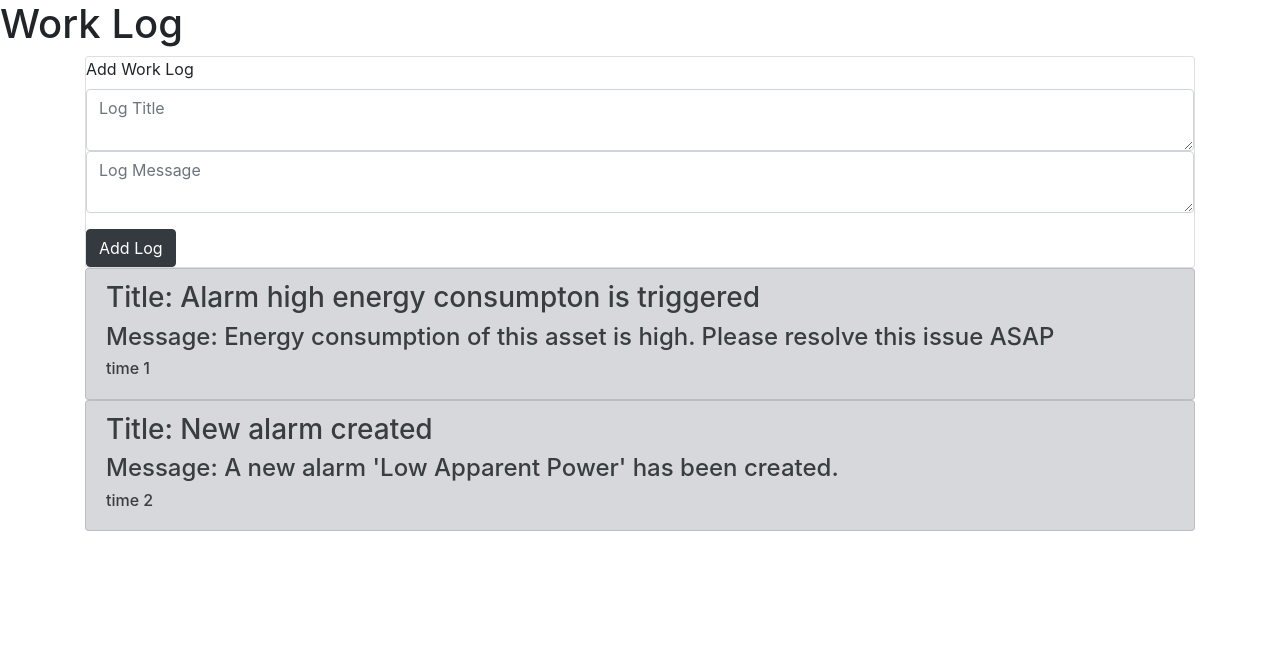
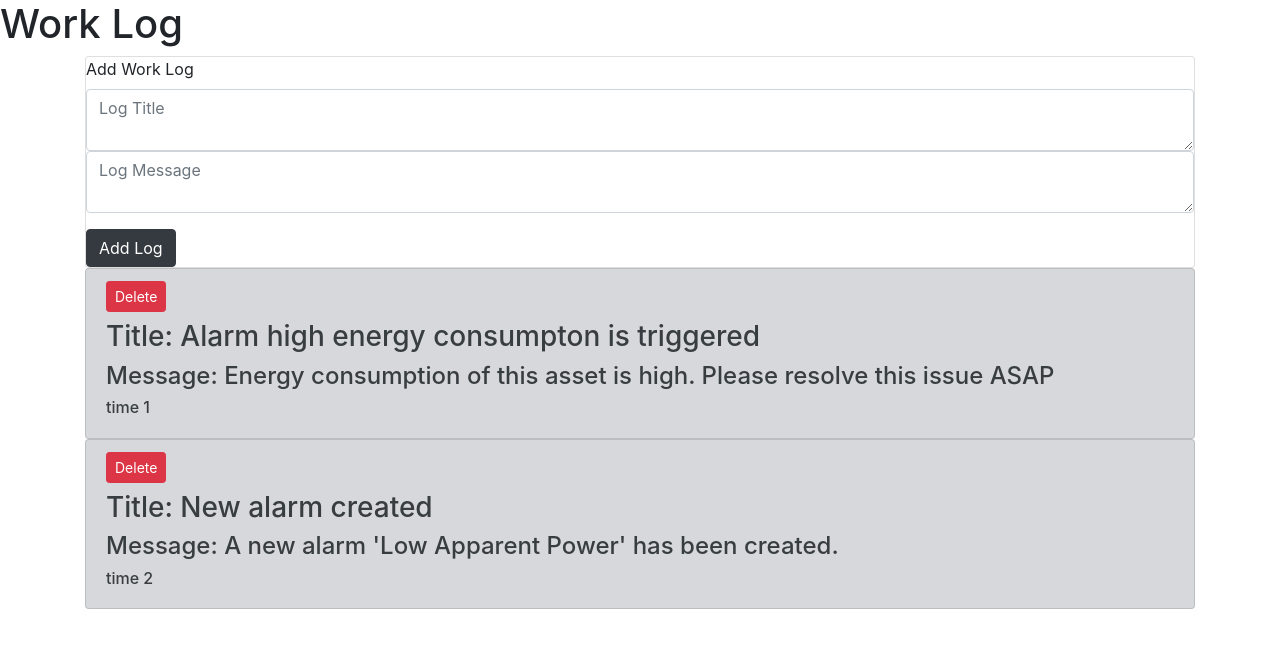
Before and after one commit to ctaylr13/workLog, a React (Create React App) app in the folder my-app/: page / in a window 1280 px wide. Shown: the top 648 px of the page. Built offline with nearby package versions, Linux system fonts and the light colour scheme.

Commit message:
added delete button

```diff
--- a/my-app/src/App.js
+++ b/my-app/src/App.js
@@ -20,7 +20,7 @@ class App extends Component {
     this.addLog = this.addLog.bind(this);
     this.onChangeMessage = this.onChangeMessage.bind(this);
     this.onChangeTitle = this.onChangeTitle.bind(this);
-
+    this.deleteLog = this.deleteLog.bind(this);
 
   }
 
@@ -52,6 +52,12 @@ class App extends Component {
     });
   }
 
+  deleteLog = (id) => {
+    console.log(this.state);
+    this.setState(state => ({
+      entries: state.entries.filter(entries => entries.id !== id)
+    }))
+  }
 
 
   render() {
@@ -63,7 +69,7 @@ class App extends Component {
         onChangeTitle={this.onChangeTitle}
         onChangeMessage={this.onChangeMessage} />
        {this.state.entries.map(({ id, title, message, time }) => (
-         <WorkLog id={id} title={title} message={message} time={time} />
+         <WorkLog id={id} title={title} message={message} time={time} deleteFunction={this.deleteLog}/>
        ))}
       </div>
     );
--- a/my-app/src/components/WorkLog.js
+++ b/my-app/src/components/WorkLog.js
@@ -5,14 +5,28 @@ import uuid from 'uuid';
 
 
 class WorkLog extends Component {
+
+    deleteId = () => {
+        const { id, deleteFunction } = this.props;
+        // console.log("id", id);
+        deleteFunction(id);
+    }
     render() {
-        const { id, title, message, time } = this.props;
+        const { id, title, message, time, deleteFunction } = this.props;
         return (
             <Container >
                 <ListGroup >
                     <TransitionGroup>
                         <CSSTransition key={id} timeout={500} classNames="fade">
                             <ListGroupItem color="secondary">
+                                    <h6>
+                                        <Button
+                                            className="remove-btn"
+                                            color="danger"
+                                            size="sm"
+                                            onClick={this.deleteId}
+                                        >Delete</Button>
+                                    </h6>
                                     <h3>Title: {title}</h3>
                                     <h4>Message: {message}</h4>
                                     <h6>{time}</h6>
```
